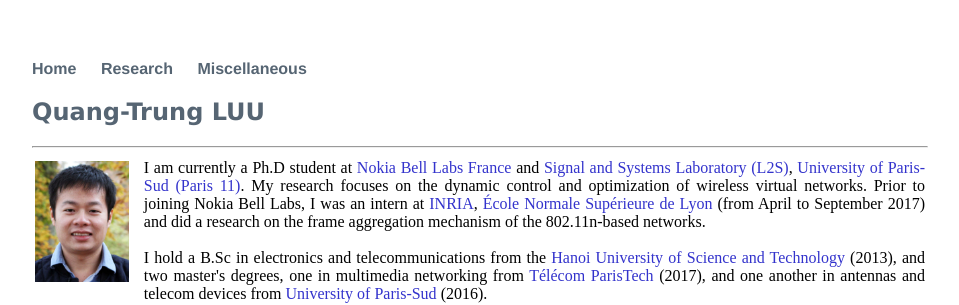
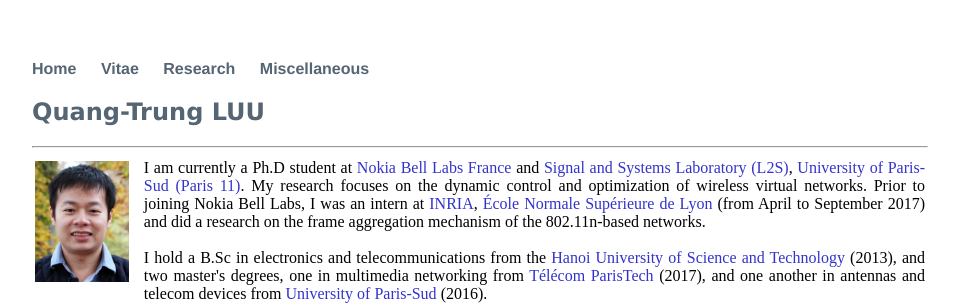
Before and after one commit to luuquangtrung/luuquangtrung.github.io_v1, a Jekyll site: the page built from index.html, in a window 1280 px wide. Shown: the top 305 px of the page, without its empty margins (160-1119 px from the left). Built offline with Jekyll 4.4.1, drawn with Linux system fonts in a browser that asks for light colours.

Commit message:
add new page <Vitae>

```diff
--- a/_layouts/default.html
+++ b/_layouts/default.html
@@ -9,6 +9,7 @@
 			<nav>
 	    		<ul>
 	        		<li><a href="/">Home</a></li>
+	        		<li><a href="/research">Vitae</a></li>
 	        		<li><a href="/research">Research</a></li>
 	        		<!-- <li><a href="/blog">Blog</a></li> -->
 				<li><a href="/misc">Miscellaneous</a></li>
```
